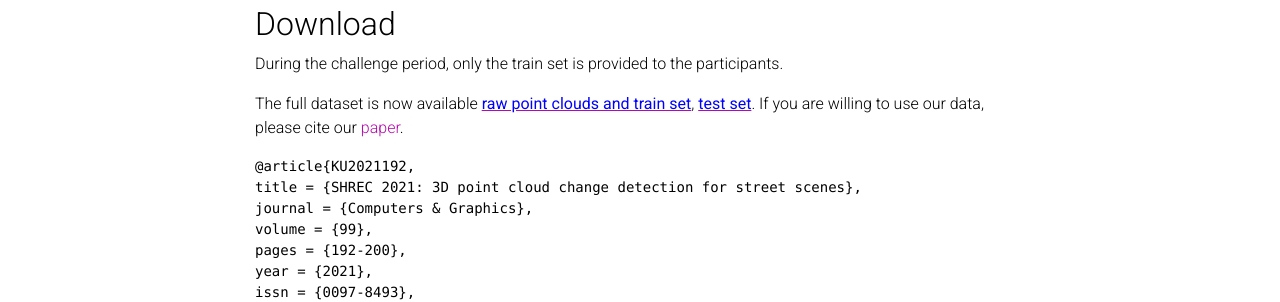
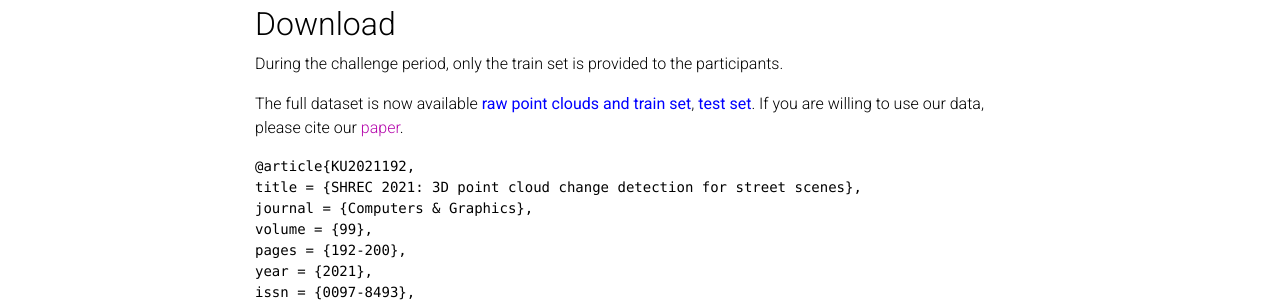
Before and after one commit to kutao207/kutao207.github.io, a Jekyll site: the page built from _pages/home.md, in a window 1280 px wide and 900 px high, scrolled down 2584 px. Shown: the part 150-452 px from the top of the window. Built offline with Jekyll 4.4.1, drawn with Linux system fonts in a browser that asks for light colours; nearby versions of some CDN libraries; emoji names are drawn with the system emoji font; a style sheet for code colours, icons or effects is not loaded.

Commit message:
Update home.md

````diff
--- a/_pages/home.md
+++ b/_pages/home.md
@@ -113,7 +113,7 @@ A total of 78 scenes with varying numbers of points of interest are included in
 
 During the challenge period, only the train set is provided to the participants.
 
-The full dataset is now available [<b><u><span style="color:blue">raw point clouds and train set</span></u></b>](https://drive.google.com/drive/folders/1SVc4fXt5sZBZgqu1ko7xmB9y383H6c9A?usp=sharing), [<b><u><span style="color:blue">test set</span></u></b>](https://drive.google.com/drive/folders/1qZvDq-n6qrrRSwa7OKinUiq3JzsHG50z?usp=sharing). If you are willing to use our data, please cite our [paper](https://www.sciencedirect.com/science/article/abs/pii/S0097849321001369).
+The full dataset is now available [<b><span style="color:blue">raw point clouds and train set</span></b>](https://drive.google.com/drive/folders/1SVc4fXt5sZBZgqu1ko7xmB9y383H6c9A?usp=sharing), [<b><span style="color:blue">test set</span></b>](https://drive.google.com/drive/folders/1qZvDq-n6qrrRSwa7OKinUiq3JzsHG50z?usp=sharing). If you are willing to use our data, please cite our [paper](https://www.sciencedirect.com/science/article/abs/pii/S0097849321001369).
 
 ```bib
 @article{KU2021192,
````
